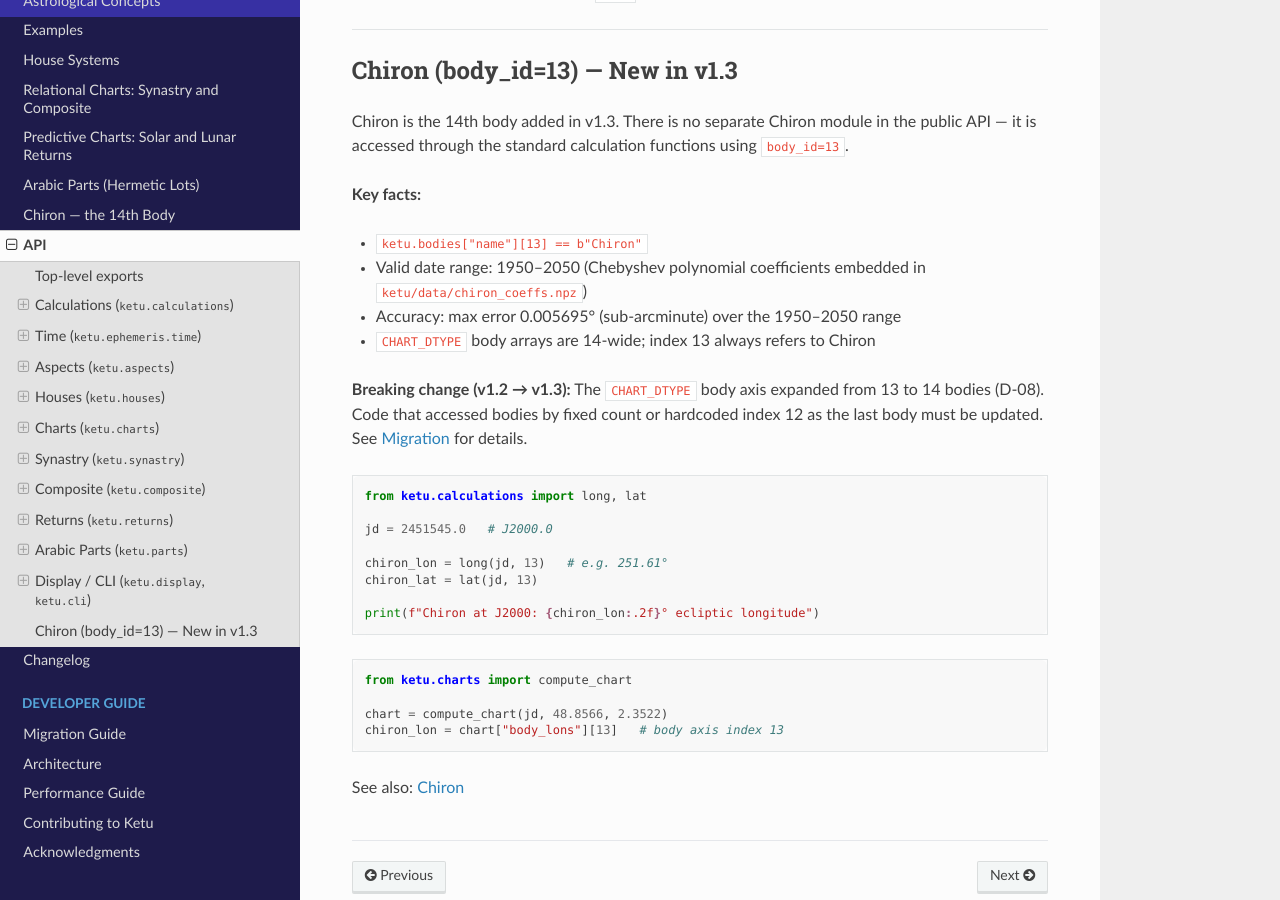
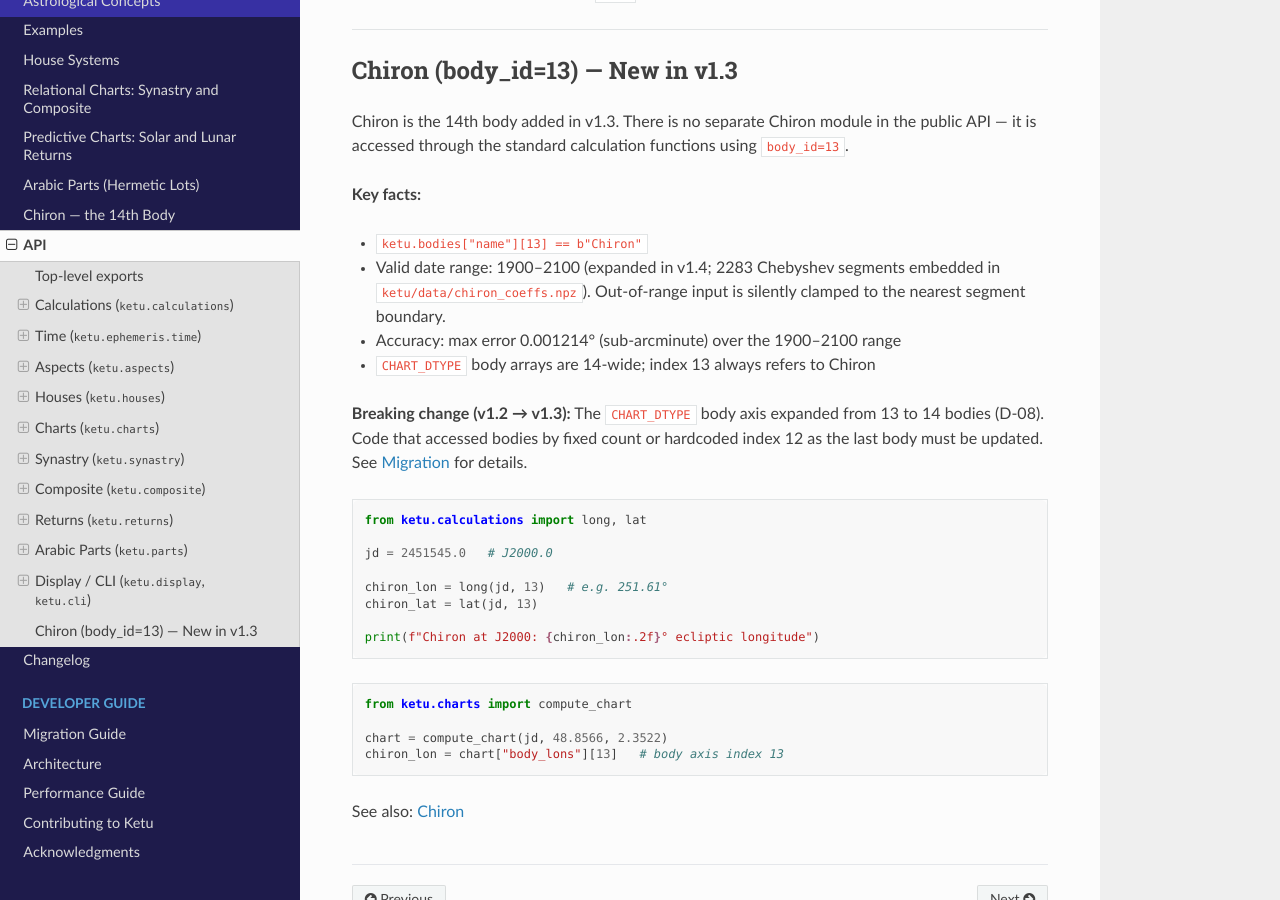
Before and after one commit to alkimya/ketu, a Sphinx documentation site: the page built from docs/source/api.md, in a window 1280 px wide and 900 px high, scrolled down 16276 px. Built offline with Sphinx 7.4.7 and the Read the Docs theme 3.1.0, drawn with Linux system fonts in a browser that asks for light colours.

Commit message:
fix(31-04): correct Chiron range/accuracy in api.md (DOC-15/DOC-16)
- Valid date range: 1950-2050 → 1900-2100 (2283 segments, v1.4 expanded)
- Added: out-of-range input clamped to nearest segment boundary
- Max error: 0.005695° → 0.001214° over 1900-2100 range

```diff
--- a/docs/source/api.md
+++ b/docs/source/api.md
@@ -751,8 +751,8 @@ Chiron is the 14th body added in v1.3. There is no separate Chiron module in the
 **Key facts:**
 
 - `ketu.bodies["name"][13] == b"Chiron"`
-- Valid date range: 1950–2050 (Chebyshev polynomial coefficients embedded in `ketu/data/chiron_coeffs.npz`)
-- Accuracy: max error 0.005695° (sub-arcminute) over the 1950–2050 range
+- Valid date range: 1900–2100 (expanded in v1.4; 2283 Chebyshev segments embedded in `ketu/data/chiron_coeffs.npz`). Out-of-range input is silently clamped to the nearest segment boundary.
+- Accuracy: max error 0.001214° (sub-arcminute) over the 1900–2100 range
 - `CHART_DTYPE` body arrays are 14-wide; index 13 always refers to Chiron
 
 **Breaking change (v1.2 → v1.3):** The `CHART_DTYPE` body axis expanded from 13 to 14 bodies (D-08). Code that accessed bodies by fixed count or hardcoded index 12 as the last body must be updated. See [Migration](migration.md) for details.
```
